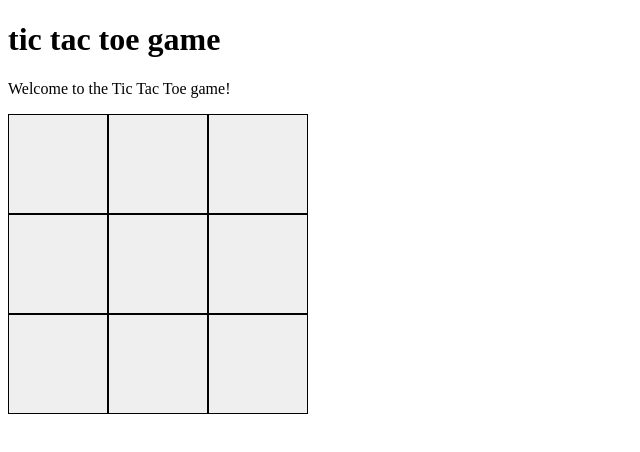
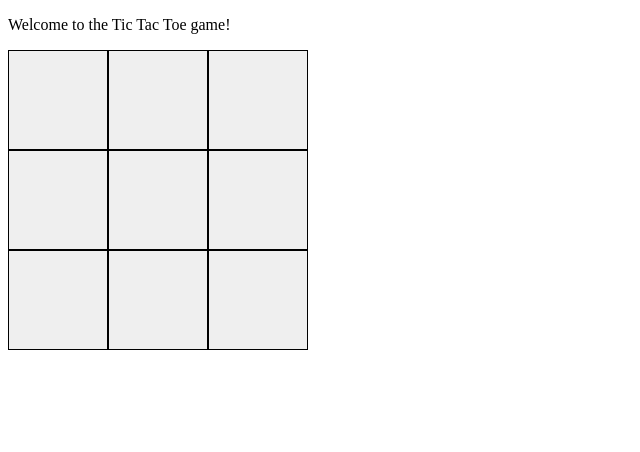
Before and after one commit to gcdelatorre/tic-tac-toe, a React (Vite) app: page / in a window 1280 px wide. Shown: the top 452 px of the page, without its empty margins (0-640 px from the left). Built offline with nearby package versions, Linux system fonts and the light colour scheme.

Commit message:
added function for generating boxes. effect when the game is over, function for togglebox

```diff
--- a/src/App.jsx
+++ b/src/App.jsx
@@ -1,31 +1,66 @@
 import { useState, useEffect } from "react";
 
 export default function App() {
+  const [boxes, setBoxes] = useState(() => generateBoxes());
+  const [playerOneMove, setPlayerOneMove] = useState(true)
+  const [playerTwoMove, setPlayerTwoMove] = useState(false)
+  const [gameOver, setGameOver] = useState(false)
+
+
+  function generateBoxes() {
+    return Array.from({ length: 9 }, (_, i) => ({
+      text: null,
+      active: false,
+      id: i + 1
+    }));
+  }
+
+  useEffect(() => {
+    if (gameOver) {
+      setBoxes(generateBoxes())
+      setPlayerOneMove(true)
+      setPlayerTwoMove(false)
+      setGameOver(false)
+    }
+  }, [gameOver])
+
+
+  function toggleBox (id) {
+
+    playerOneMove ? setPlayerOneMove(false) : setPlayerOneMove(true)
+    playerTwoMove ? setPlayerTwoMove(false) : setPlayerTwoMove(true)
+
+    setBoxes(prev =>
+      prev.map(box =>
+        box.id === id
+          ? {...box, text: playerOneMove ? "X" : "O", active: !box.active}
+          : box
+      )
+    )
+  }
+
+  console.log(boxes)
+
+  const boxElements = boxes.map((box, index) =>
+    <button className="box"
+            key={index}
+            onClick={() => toggleBox(box.id)}
+            disabled={box.active === true}>
+          {box.text}
+    </button>
+  )
+
   return (
     <div>
-      <h1>tic tac toe game</h1>
-
       <p>Welcome to the Tic Tac Toe game!</p>
 
       <div className="container">
-        <button className="box"></button>
-        <button className="box"></button>
-        <button className="box"></button>
-        <button className="box"></button>
-        <button className="box"></button>
-        <button className="box"></button>
-        <button className="box"></button>
-        <button className="box"></button>
-        <button className="box"></button>
+        {boxElements}
       </div>
 
-      <h1></h1>
-      <h1></h1>
-      <h1></h1>
-      <h1></h1>
-      <h1></h1>
-      <h1></h1>
-      <h1></h1>
+
+
+
     </div>
   );
 }
--- a/src/index.css
+++ b/src/index.css
@@ -14,3 +14,9 @@
   font-size: 2rem;
   cursor: pointer;
 }
+
+button:disabled {
+  color: white;
+  background-color: black;
+  border: 1px solid white;
+}
```
Also changed, not shown: src/index.js (added, +7 -0 lines).
